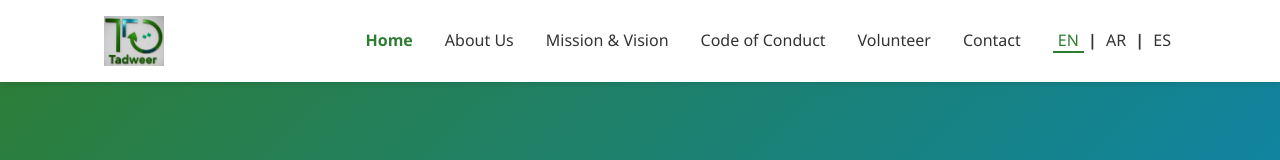
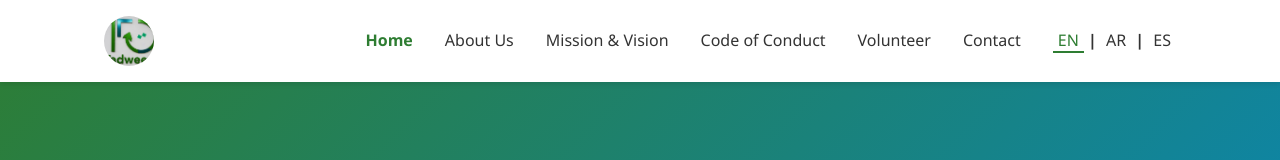
Before and after one commit to majdkassawat/RecycleWebsite, a plain HTML site: page index.html in a window 1280 px wide. Shown: the top 160 px of the page. Drawn offline with nearby package versions, Linux system fonts and the light colour scheme.

Commit message:
Make navbar logo circular

```diff
--- a/styles.css
+++ b/styles.css
@@ -82,7 +82,9 @@ nav {
 
 .logo img {
     height: 50px; /* Adjust based on your logo's aspect ratio */
-    width: auto;
+    width: 50px;
+    object-fit: cover;
+    border-radius: 50%;
 }
 
 .nav-links {
```
